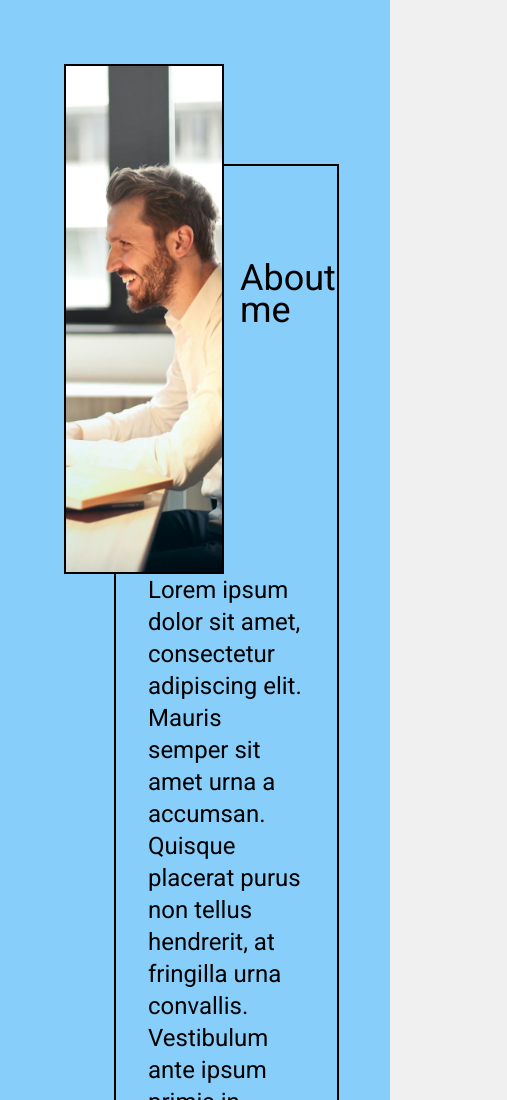
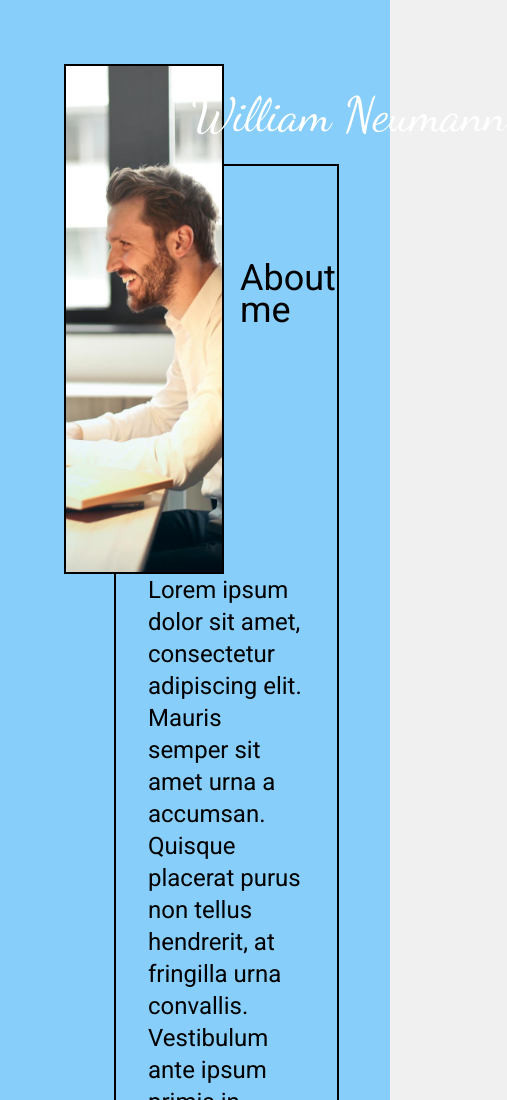
Before and after one commit to GGihan/homepage, a website built with webpack: page src/index.html in a window 390 px wide. Shown: the top 1100 px of the page, 507 px wide, since content can reach past the window. Built offline with nearby package versions, Linux system fonts and the light colour scheme.

Commit message:
Add name over header image

```diff
--- a/src/index.html
+++ b/src/index.html
@@ -11,6 +11,7 @@
     <header>
         <picture class="header-image container">
             <img src="./images/header-man-1920w.jpg" alt="man sitting in front of computer">
+            <div class="header-image name"><h1>William Neumann</h1></div>
         </picture>
 
         <section class="header-card container">
--- a/src/styles.css
+++ b/src/styles.css
@@ -52,6 +52,7 @@ header {
 .header-image.container {
     flex: 1;
     max-height: 60vh;
+    position: relative;
 }
 
 .header-image img {
@@ -59,6 +60,15 @@ header {
     min-height: 60vh;
     object-fit: cover;
     object-position: top 30% right 30%;
+}
+
+.header-image.name {
+    position: absolute;
+    bottom: 16px;
+    margin-left: 16px;
+    color: white;
+    font-family: 'Dancing Script';
+    line-height: 3rem;
 }
 
 .header-card.container {
@@ -227,6 +237,13 @@ footer {
         min-height: 100%;
     }
 
+    .header-image.name {
+        display: flex;
+        top: 5%;
+        left: 70%;
+        text-wrap: nowrap;
+    }
+
     .header-card.container {
         display: block;
         min-height: 70vh;
```
